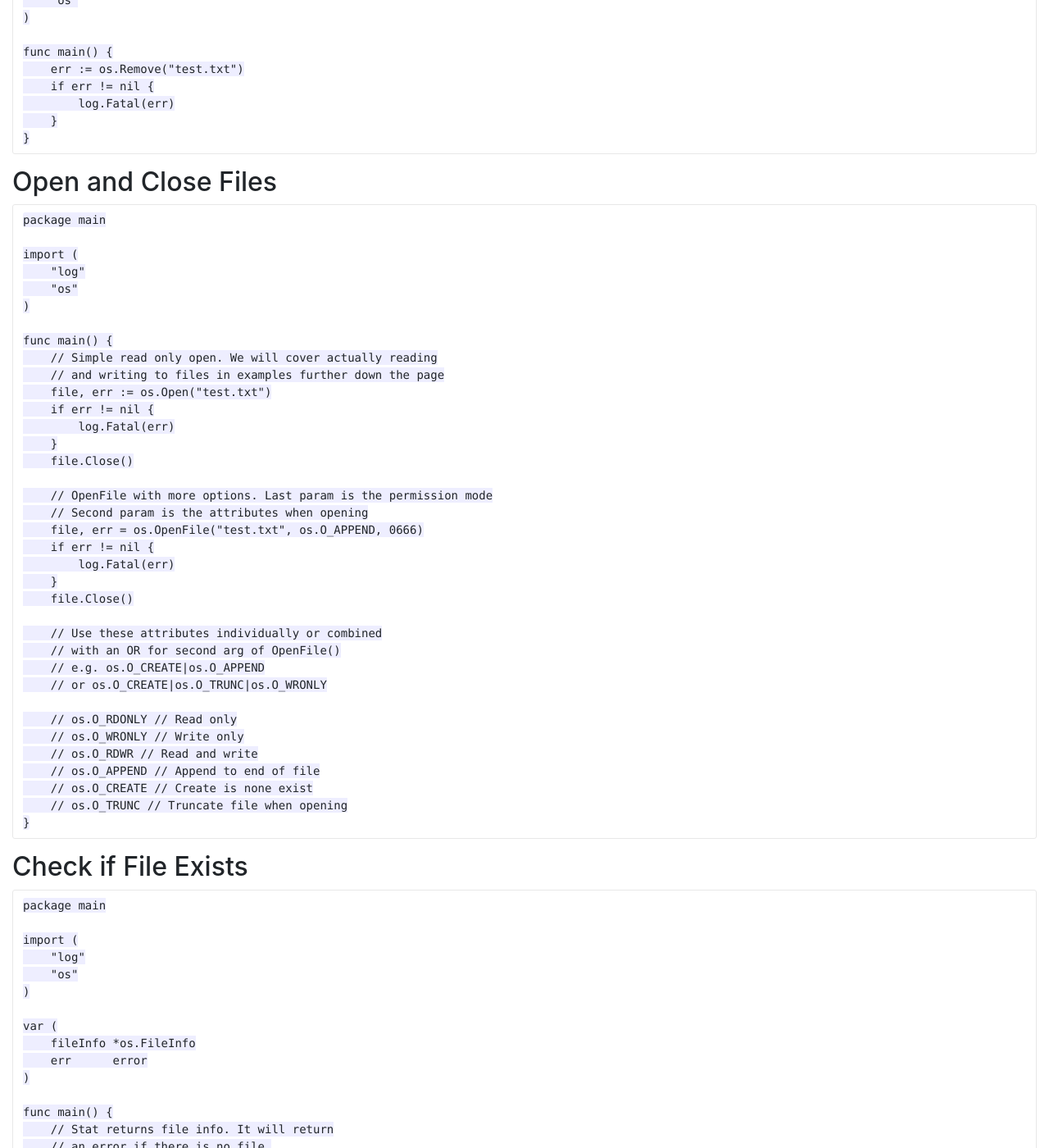
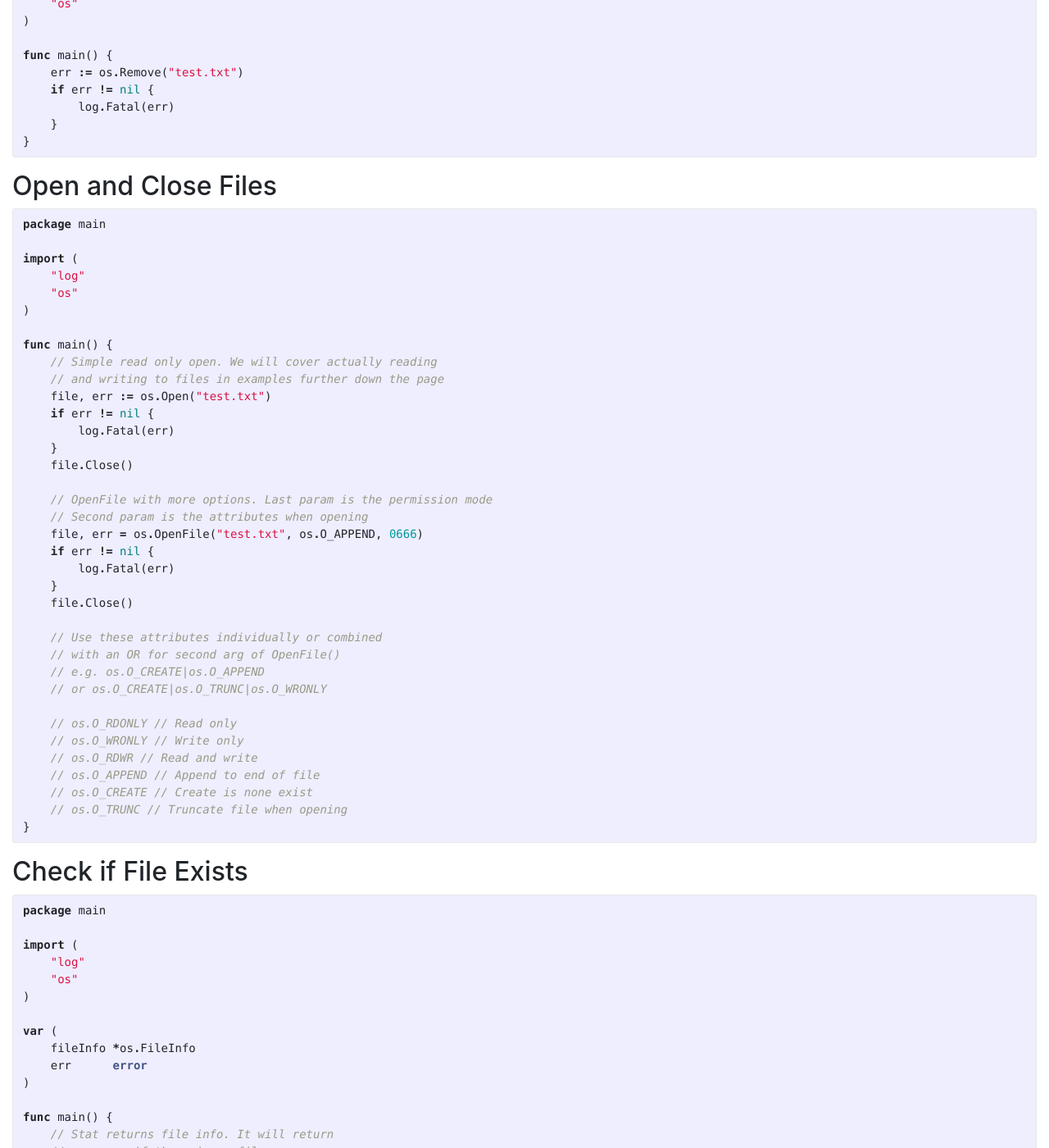
Before and after one commit to lopezrj/lopezrj.github.io, a Jekyll site: the page built from _posts/2018-09-10-files-in-go.markdown, in a window 1280 px wide and 1400 px high, scrolled down 2442 px. Shown: the whole window at 82% size. Built offline with Jekyll 4.4.1, drawn with Linux system fonts in a browser that asks for light colours; some of the changed text lies outside the part shown.

Commit message:
2018-09-10

````diff
--- a/_posts/2018-09-10-files-in-go.markdown
+++ b/_posts/2018-09-10-files-in-go.markdown
@@ -7,7 +7,7 @@ tags: go
 ---
 
 ## Create Empty File
-```
+{% highlight go %}
 package main
 
 import (
@@ -28,10 +28,10 @@ func main() {
     log.Println(newFile)
     newFile.Close()
 }
-```
+{% endhighlight %}
 
 ## Truncate a File
-```
+{% highlight go %}
 package main
 
 import (
@@ -53,11 +53,11 @@ func main() {
         log.Fatal(err)
     }
 }
-```
+{% endhighlight %}
 
 ## Get File Info
 
-```
+{% highlight go %}
 package main
 
 import (
@@ -86,11 +86,11 @@ func main() {
     fmt.Printf("System interface type: %T\n", fileInfo.Sys())
     fmt.Printf("System info: %+v\n\n", fileInfo.Sys())
 }
-```
+{% endhighlight %}
 
 ## Rename and Move a File
 
-```
+{% highlight go %}
 package main
 
 import (
@@ -106,10 +106,10 @@ func main() {
         log.Fatal(err)
     }
 }
-```
+{% endhighlight %}
 
 ## Delete a File
-```
+{% highlight go %}
 package main
 
 import (
@@ -123,11 +123,11 @@ func main() {
         log.Fatal(err)
     }
 }
-```
+{% endhighlight %}
 
 ## Open and Close Files
 
-```
+{% highlight go %}
 package main
 
 import (
@@ -164,11 +164,11 @@ func main() {
     // os.O_CREATE // Create is none exist
     // os.O_TRUNC // Truncate file when opening
 }
-```
+{% endhighlight %}
 
 ## Check if File Exists
 
-```
+{% highlight go %}
 package main
 
 import (
@@ -193,10 +193,10 @@ func main() {
     log.Println("File does exist. File information:")
     log.Println(fileInfo)
 }
-```
+{% endhighlight %}
 
 ## Check Read and Write Permissions
-```
+{% highlight go %}
 package main
 
 import (
@@ -225,10 +225,10 @@ func main() {
     }
     file.Close()
 }
-```
+{% endhighlight %}
 
 ## Change Permissions, Ownership, and Timestamps
-```
+{% highlight go %}
 package main
 
 import (
@@ -259,13 +259,13 @@ func main() {
         log.Println(err)
     }
 }
-```
+{% endhighlight %}
 
 ## Hard Links and Symlinks
 A typical file is just a pointer to a place on the hard disk called an inode. A hard link creates a new pointer to the same place. A file will only be deleted from disk after all links are removed. Hard links only work on the same file system. A hard link is what you might consider a 'normal' link.
 
 A symbolic link, or soft link, is a little different, it does not point directly to a place on the disk. Symlinks only reference other files by name. They can point to files on different filesystems. Not all systems support symlinks.
-```
+{% highlight go %}
 package main
 
 import (
@@ -309,9 +309,9 @@ fmt.Println("creating sym")
         log.Fatal(err)
     }
 }
-```
+{% endhighlight %}
 # Copy a File
-```
+{% highlight go %}
 package main
 
 import (
@@ -350,9 +350,9 @@ func main() {
         log.Fatal(err)
     }
 }
-```
+{% endhighlight %}
 ## Seek Positions in File
-```
+{% highlight go %}
 package main
 
 import (
@@ -399,12 +399,12 @@ func main() {
     }
     fmt.Println("Position after seeking 0,0:", newPosition)
 }
-```
+{% endhighlight %}
 
 ## Write Bytes to a File
 You can write using just the os package which is needed already to open the file. Since all Go executables are statically linked binaries, every package you import increases the size of your executable. Other packages like io, ioutil, and bufio provide some more help, but they are not necessary.
 
-```
+{% highlight go %}
 
 package main
 
@@ -433,11 +433,11 @@ func main() {
     }
     log.Printf("Wrote %d bytes.\n", bytesWritten)
 }
-```
+{% endhighlight %}
 
 ## Quick Write to File
 The ioutil package has a useful function called WriteFile() that will handle creating/opening, writing a slice of bytes, and closing. It is useful if you just need a quick way to dump a slice of bytes to a file.
-```
+{% highlight go %}
 package main
 
 import (
@@ -451,11 +451,11 @@ func main() {
         log.Fatal(err)
     }
 }
-```
+{% endhighlight %}
 
 ## Use Buffered Writer
 The bufio package lets you create a buffered writer so you can work with a buffer in memory before writing it to disk. This is useful if you need to do a lot manipulation on the data before writing it to disk to save time from disk IO. It is also useful if you only write one byte at a time and want to store a large number in memory before dumping it to file at once, otherwise you would be performing disk IO for every byte. That puts wear and tear on your disk as well as slows down the process.
-```
+{% highlight go %}
 package main
 
 import (
@@ -542,11 +542,11 @@ func main() {
     }
     log.Printf("Available buffer: %d\n", bytesAvailable)
 }
-```
+{% endhighlight %}
 
 ## Read up to n Bytes from File
 The os.File type provides a couple basic functions. The io, ioutil, and bufio packages provided additional functions for working with files.
-```
+{% highlight go %}
 package main
 
 import (
@@ -573,9 +573,9 @@ func main() {
     log.Printf("Number of bytes read: %d\n", bytesRead)
     log.Printf("Data read: %s\n", byteSlice)
 }
-```
+{% endhighlight %}
 ## Read Exactly n Bytes
-```
+{% highlight go %}
 package main
 
 import (
@@ -602,10 +602,10 @@ func main() {
     log.Printf("Number of bytes read: %d\n", numBytesRead)
     log.Printf("Data read: %s\n", byteSlice)
 }
-```
+{% endhighlight %}
 
 ## Read At Least n Bytes
-```
+{% highlight go %}
 package main
 
 import (
@@ -633,10 +633,10 @@ func main() {
     log.Printf("Number of bytes read: %d\n", numBytesRead)
     log.Printf("Data read: %s\n", byteSlice)
 }
-```
+{% endhighlight %}
 ## Read All Bytes of File
 
-```
+{% highlight go %}
 package main
 
 import (
@@ -669,9 +669,9 @@ func main() {
     fmt.Printf("Data as string: %s\n", data)
     fmt.Println("Number of bytes read:", len(data))
 }
-```
+{% endhighlight %}
 ## Quick Read Whole File to Memory
-```
+{% highlight go %}
 package main
 
 import (
@@ -688,10 +688,10 @@ func main() {
 
     log.Printf("Data read: %s\n", data)
 }
-```
+{% endhighlight %}
 ## Use Buffered Reader
 Creating a buffered reader will store a memory buffer with some of the contents. A buffered reader also provides some more functions that are not available on the os.File type or the io.Reader. Default buffer size is 4096 and minimum size is 16.
-```
+{% highlight go %}
 package main
 
 import (
@@ -750,7 +750,7 @@ func main() {
     // This example reads a few lines so test.txt
     // should have a few lines of text to work correct
 }
-```
+{% endhighlight %}
 ## Read with a Scanner
 
 Scanner is part of the bufio package. It is useful for stepping through files at specific delimiters. Commonly, the newline character is used as the delimiter to break up a file by lines. In a CSV file, commas would be the delimiter. The os.File can be wrapped in a bufio.Scanner just like a buffered reader. We call Scan() to read up to the next delimiter, and then use Text() or Bytes() to get the data that was read.
@@ -764,7 +764,7 @@ type SplitFunc func(data []byte, atEOF bool) (advance int, token []byte, err err
 // to scan again, but with a bigger buffer because
 // it wasn't enough data to reach the delimiter
 In the next example, a bufio.Scanner is created from the file, and then we scan read the file word by word.
-```
+{% highlight go %}
 package main
 
 import (
@@ -803,9 +803,9 @@ func main() {
 
     // Call scanner.Scan() again to find next token
 }
-```
+{% endhighlight %}
 ## Archive(Zip) Files
-```
+{% highlight go %}
 // This example uses zip but standard library
 // also supports tar archives
 
@@ -864,11 +864,11 @@ func main() {
             log.Fatal(err)
     }
 }
-```
+{% endhighlight %}
 
 ## Extract(Unzip) Archived Files
 
-```
+{% highlight go %}
 // This example uses zip but standard library
 // also supports tar archives
 package main
@@ -941,10 +941,10 @@ func main() {
         }
     }
 }
-```
+{% endhighlight %}
 
 ## Compress a File
-```
+{% highlight go %}
 
 // This example uses gzip but standard library also
 // supports zlib, bz2, flate, and lzw
@@ -982,10 +982,10 @@ func main() {
 
     log.Println("Compressed data written to file.")
 }
-```
+{% endhighlight %}
 
 ## Uncompress a File
-```
+{% highlight go %}
 
 // This example uses gzip but standard library also
 // supports zlib, bz2, flate, and lzw
@@ -1031,11 +1031,11 @@ func main() {
         log.Fatal(err)
     }
 }
-```
+{% endhighlight %}
 
 ## Temporary Files and Directories
 The ioutil package provides two functions: TempDir() and TempFile(). It is the callers responsibility to delete the temporary items when done. The only benefit these functions provide is that you can pass it an empty string for the directory, and it will automatically create the item in the system's default temporary folder (/tmp on Linux). Since os.TempDir() function that will return the defauly system temporary directory.
-```
+{% highlight go %}
 package main
 
 import (
@@ -1078,9 +1078,9 @@ func main() {
         log.Fatal(err)
     }
 }
-```
+{% endhighlight %}
 ## Downloading a File Over HTTP
-```
+{% highlight go %}
 package main
 
 import (
@@ -1114,9 +1114,9 @@ func main() {
      }
      log.Printf("Downloaded %d byte file.\n", numBytesWritten)
 }
-```
+{% endhighlight %}
 ## Hashing and Checksums
-```
+{% highlight go %}
 package main
 
 import (
@@ -1142,9 +1142,9 @@ func main() {
     fmt.Printf("Sha256: %x\n\n", sha256.Sum256(data))
     fmt.Printf("Sha512: %x\n\n", sha512.Sum512(data))
 }
-```
+{% endhighlight %}
 The example above copies the entire file in to memory. This was for convenience to pass it as a parameter to each of the hash functions. Another approach is to create the hash writer interface and write to it using Write(), WriteString(), or in this case, Copy(). The example below uses the md5 hash, but you can switch to use any of the others that are supported.
-```
+{% highlight go %}
 package main
 
 import (
@@ -1176,4 +1176,4 @@ func main() {
     sum := hasher.Sum(nil)
     fmt.Printf("Md5 checksum: %x\n", sum)
 }
-```
+{% endhighlight %}
````
